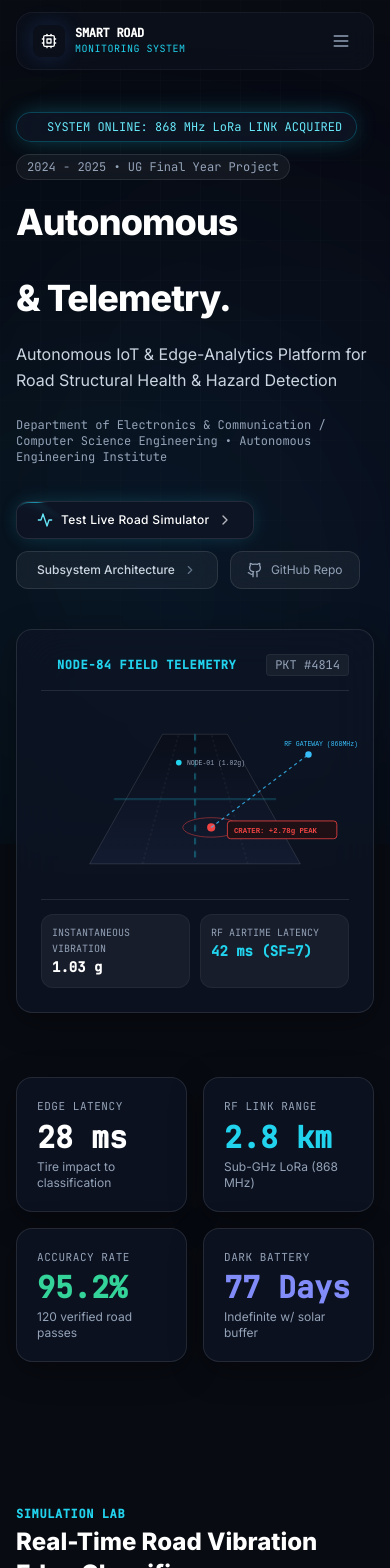
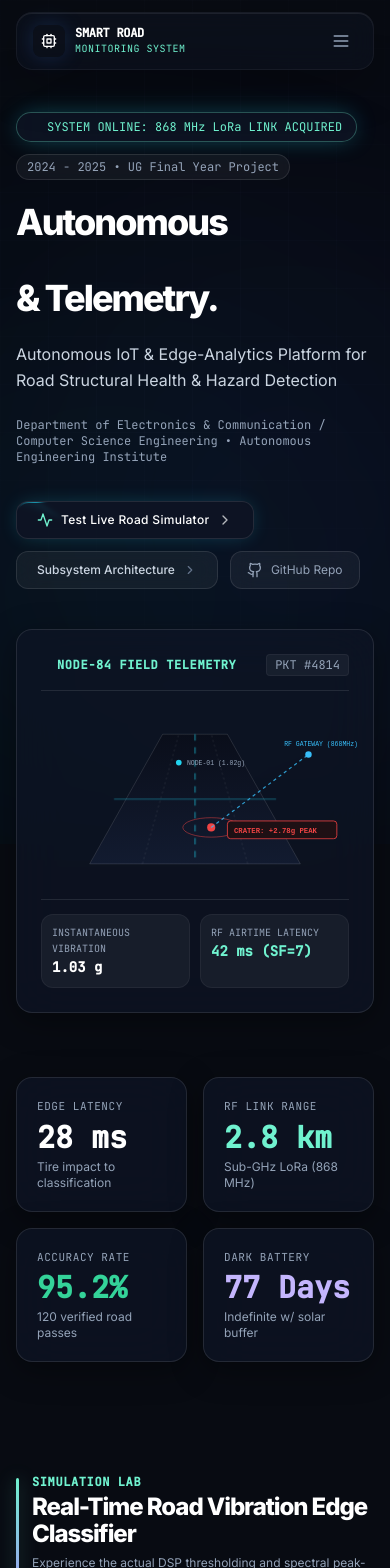
Before and after one commit to NONTITIES/Miniproject, a React (Vite) app: page / in a window 390 px wide. Shown: the top 1568 px of the page. Built offline with nearby package versions, Linux system fonts and the light colour scheme.

Commit message:
Redesign visual system with obsidian glass and mint violet palette

```diff
--- a/src/index.css
+++ b/src/index.css
@@ -1,67 +1,118 @@
+@import url('https://fonts.googleapis.com/css2?family=DM+Mono:wght@400;500&family=Manrope:wght@400;500;600;700;800&display=swap');
+
 @tailwind base;
 @tailwind components;
 @tailwind utilities;
 
-@layer base {
-  body {
-    background-color: #080B12;
-    color: #F8FAFC;
-    font-family: 'Inter', -apple-system, BlinkMacSystemFont, 'Segoe UI', Roboto, sans-serif;
-    overflow-x: hidden;
-  }
+:root {
+  color-scheme: dark;
+  --bg-950: #080a12;
+  --bg-900: #0d1020;
+  --glass: rgba(18, 22, 39, .66);
+  --glass-strong: rgba(20, 25, 45, .86);
+  --line: rgba(193, 205, 255, .13);
+  --mint: #70f2cf;
+  --mint-soft: #a5ffe5;
+  --violet: #a78bfa;
+  --coral: #ff8f9c;
 }
 
-/* Background Grid Pattern */
+html { scroll-behavior: smooth; scroll-padding-top: 6rem; }
+body {
+  margin: 0;
+  min-width: 320px;
+  background: var(--bg-950);
+  color: #f5f6ff;
+  font-family: 'Manrope', Inter, -apple-system, BlinkMacSystemFont, 'Segoe UI', sans-serif;
+  overflow-x: hidden;
+  -webkit-font-smoothing: antialiased;
+}
+::selection { background: rgba(112, 242, 207, .28); color: #fff; }
+
 .bg-grid-pattern {
-  background-size: 40px 40px;
-  background-image:
-    linear-gradient(to right, rgba(255, 255, 255, 0.03) 1px, transparent 1px),
-    linear-gradient(to bottom, rgba(255, 255, 255, 0.03) 1px, transparent 1px);
+  background-size: 48px 48px;
+  background-image: linear-gradient(to right, rgba(181, 193, 255, .035) 1px, transparent 1px), linear-gradient(to bottom, rgba(181, 193, 255, .035) 1px, transparent 1px);
 }
+.bg-dot-pattern { background-image: radial-gradient(rgba(181,193,255,.12) 1px, transparent 1px); background-size: 24px 24px; }
 
-.bg-dot-pattern {
-  background-image: radial-gradient(rgba(255, 255, 255, 0.08) 1px, transparent 1px);
-  background-size: 24px 24px;
+.glass-panel, .glass-panel-hover {
+  background: var(--glass);
+  border: 1px solid var(--line);
+  -webkit-backdrop-filter: blur(24px) saturate(145%);
+  backdrop-filter: blur(24px) saturate(145%);
+  box-shadow: 0 18px 60px rgba(0,0,0,.24), inset 0 1px 0 rgba(255,255,255,.055);
 }
+.glass-panel-hover { transition: transform .35s cubic-bezier(.2,.8,.2,1), border-color .35s, background .35s, box-shadow .35s; }
+.glass-panel-hover:hover { transform: translateY(-5px); background: var(--glass-strong); border-color: rgba(112,242,207,.38); box-shadow: 0 24px 70px rgba(0,0,0,.34), 0 0 36px rgba(112,242,207,.08); }
 
-/* Glassmorphism Classes */
-.glass-panel {
-  background: rgba(20, 27, 42, 0.7);
-  backdrop-filter: blur(16px);
-  -webkit-backdrop-filter: blur(16px);
-  border: 1px solid rgba(255, 255, 255, 0.1);
+/* Updated visual identity: obsidian + mint + ultraviolet */
+.text-cyan-300, .text-cyan-400 { color: var(--mint) !important; }
+.text-blue-400, .text-blue-500 { color: #b6a4ff !important; }
+.text-indigo-300, .text-indigo-400 { color: #c4b5fd !important; }
+.border-cyan-500\/30 { border-color: rgba(112,242,207,.3) !important; }
+.border-cyan-500\/40 { border-color: rgba(112,242,207,.42) !important; }
+.bg-cyan-400 { background-color: var(--mint) !important; }
+.bg-blue-600 { background-color: #6956c8 !important; }
+.from-blue-600 { --tw-gradient-from: #6956c8 var(--tw-gradient-from-position) !important; --tw-gradient-to: rgb(105 86 200 / 0) var(--tw-gradient-to-position) !important; }
+.to-cyan-600 { --tw-gradient-to: #42cfae var(--tw-gradient-to-position) !important; }
+.via-cyan-400 { --tw-gradient-to: rgb(112 242 207 / 0) var(--tw-gradient-to-position) !important; --tw-gradient-stops: var(--tw-gradient-from), #70f2cf var(--tw-gradient-via-position), var(--tw-gradient-to) !important; }
+.bg-cyan-950\/60 { background-color: rgba(16,65,62,.58) !important; }
+
+main { isolation: isolate; }
+main > section { position: relative; }
+main > section:not(:last-child)::after {
+  content: ''; position: absolute; left: 5%; right: 5%; bottom: -3.6rem; height: 1px;
+  background: linear-gradient(90deg, transparent, rgba(167,139,250,.2), rgba(112,242,207,.24), transparent);
 }
+main > section > div:first-child { position: relative; padding-left: 1rem; }
+main > section > div:first-child::before {
+  content: ''; position: absolute; left: 0; top: .2rem; bottom: .15rem; width: 3px; border-radius: 8px;
+  background: linear-gradient(180deg, var(--mint), var(--violet)); box-shadow: 0 0 18px rgba(112,242,207,.38);
+}
+main > section > div:first-child h2 { letter-spacing: -.045em; line-height: 1.12; }
+main > section > div:first-child p { line-height: 1.8; }
 
-.glass-panel-hover {
-  transition: all 0.3s cubic-bezier(0.4, 0, 0.2, 1);
+main .rounded-2xl[class*="bg-[#0E1524]"],
+main .rounded-2xl[class*="bg-white/5"] {
+  border-color: rgba(193,205,255,.13);
 }
-.glass-panel-hover:hover {
-  background: rgba(27, 36, 56, 0.85);
-  border-color: rgba(59, 130, 246, 0.35);
-  box-shadow: 0 10px 30px -10px rgba(59, 130, 246, 0.15);
+main .rounded-2xl[class*="bg-[#0E1524]"] { background: linear-gradient(145deg, rgba(26,31,54,.78), rgba(12,16,30,.72)); }
+main .rounded-2xl[class*="bg-white/5"] { background-color: rgba(255,255,255,.045); }
+main .border-white\/10 { border-color: rgba(193,205,255,.13); }
+main button, header button, footer button { -webkit-tap-highlight-color: transparent; }
+main button:not(:disabled), header button:not(:disabled) { transition: color .22s ease, background .22s ease, border-color .22s ease, transform .22s ease, box-shadow .22s ease; }
+main button:hover:not(:disabled) { filter: brightness(1.12); }
+a:focus-visible, button:focus-visible { outline: 2px solid var(--mint); outline-offset: 3px; }
+
+#overview h1 { letter-spacing: -.055em; text-wrap: balance; }
+#overview .text-transparent { filter: drop-shadow(0 0 24px rgba(112,242,207,.12)); }
+#overview .grid > div { min-width: 0; }
+#overview .grid.grid-cols-2 > div { transition: transform .35s ease, border-color .35s ease; }
+#overview .grid.grid-cols-2 > div:hover { transform: translateY(-6px); }
+
+header { transition: filter .3s ease; }
+header > div { box-shadow: 0 14px 50px rgba(0,0,0,.24), inset 0 1px 0 rgba(255,255,255,.08); }
+footer { background: rgba(7,9,17,.78) !important; }
+footer a:hover, footer button:hover { color: var(--mint) !important; }
+
+::-webkit-scrollbar { width: 8px; height: 8px; }
+::-webkit-scrollbar-track { background: #080a12; }
+::-webkit-scrollbar-thumb { background: linear-gradient(180deg, #51458a, #277c70); border-radius: 8px; border: 2px solid #080a12; }
+::-webkit-scrollbar-thumb:hover { background: #70f2cf; }
+.glow-cyan-ambient { box-shadow: 0 0 50px -10px rgba(112,242,207,.2); }
+.glow-blue-ambient { box-shadow: 0 0 50px -10px rgba(167,139,250,.2); }
+
+@keyframes float-orb { 0%,100% { transform: translate3d(0,0,0) scale(1); } 50% { transform: translate3d(22px,-28px,0) scale(1.08); } }
+@keyframes scan-line { 0% { transform: translateY(-100%); opacity: 0; } 20%,80% { opacity: .6; } 100% { transform: translateY(100vh); opacity: 0; } }
+@keyframes soft-pulse { 0%,100% { opacity: .38; } 50% { opacity: .75; } }
+.animate-pulse-slow { animation: soft-pulse 7s ease-in-out infinite; }
+.ambient-orb { animation: float-orb 18s ease-in-out infinite; will-change: transform; }
+.ambient-scan { animation: scan-line 12s linear infinite; }
+@media (prefers-reduced-motion: reduce) {
+  *, *::before, *::after { scroll-behavior: auto !important; animation-duration: .01ms !important; animation-iteration-count: 1 !important; transition-duration: .01ms !important; }
 }
-
-/* Dark Custom Scrollbar */
-::-webkit-scrollbar {
-  width: 8px;
-  height: 8px;
+@media (max-width: 640px) {
+  main { padding-top: 3rem !important; }
+  main > section:not(:last-child)::after { bottom: -2.2rem; }
+  #overview { min-height: auto; }
 }
-::-webkit-scrollbar-track {
-  background: #080B12;
-}
-::-webkit-scrollbar-thumb {
-  background: #1E293B;
-  border-radius: 4px;
-  border: 2px solid #080B12;
-}
-::-webkit-scrollbar-thumb:hover {
-  background: #334155;
-}
-
-/* Glow effects */
-.glow-cyan-ambient {
-  box-shadow: 0 0 50px -10px rgba(34, 211, 238, 0.15);
-}
-.glow-blue-ambient {
-  box-shadow: 0 0 50px -10px rgba(59, 130, 246, 0.15);
-}
```
